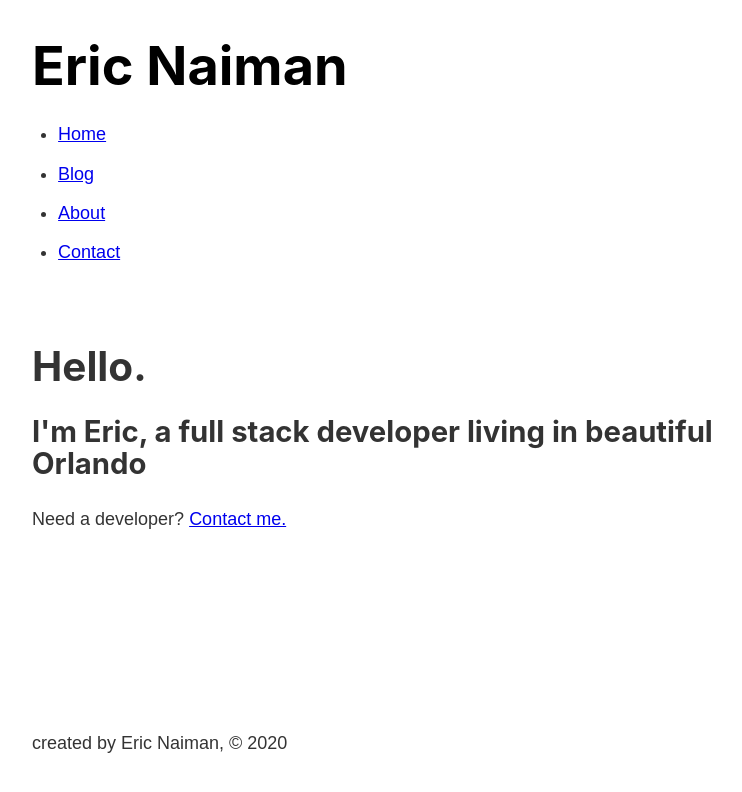
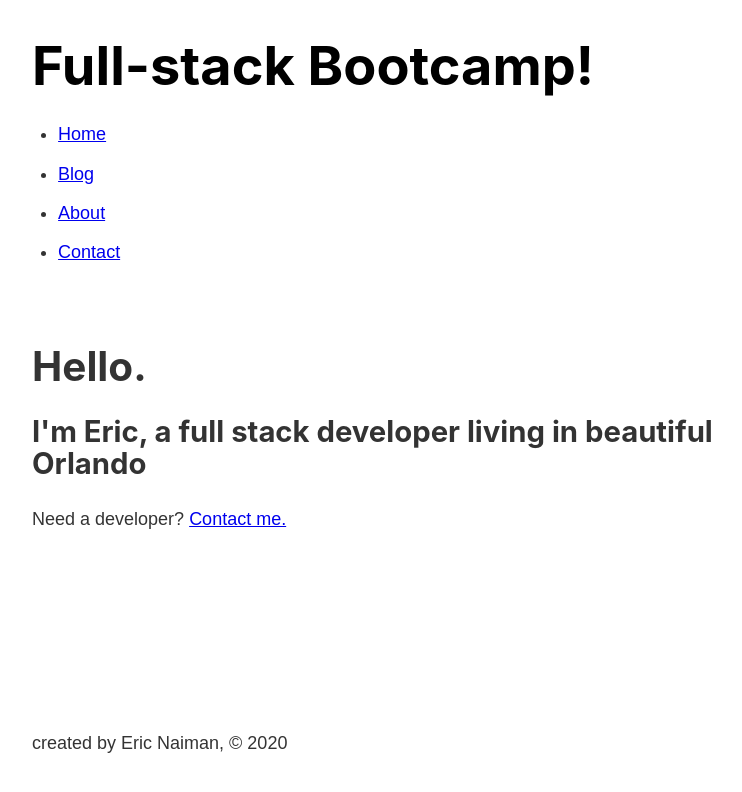
Before and after one commit to enaiman1/Gatsby-Blog, a Gatsby site: page / in a window 1280 px wide. Shown: the whole page, without its empty margins (251-993 px from the left). Built offline with nearby package versions, Linux system fonts and the light colour scheme; Gatsby itself is replaced by a stand-in of ours.

Commit message:
added site meta data to dynamically add page title and author name

```diff
--- a/gatsby-config.js
+++ b/gatsby-config.js
@@ -1,11 +1,10 @@
-/**
- * Configure your Gatsby site with this file.
- *
- * See: https://www.gatsbyjs.com/docs/gatsby-config/
- */
+
 
 module.exports = {
-  /* Your site config here */
+  siteMetadata: {
+    title: 'Full-stack Bootcamp!',
+    author: 'Eric Naiman'
+  },
   plugins: [
     'gatsby-plugin-sass'
   ],
--- a/src/components/footer.js
+++ b/src/components/footer.js
@@ -1,9 +1,20 @@
 import React from 'react'
+import { graphql, useStaticQuery } from "gatsby"
 
 const Footer = () => {
+    const data = useStaticQuery(graphql`
+    query{
+      site {
+        siteMetadata{
+         author
+        }
+      }
+    }
+    `)
+
     return (
         <footer>
-            <p>created by Eric Naiman, © 2020 </p>
+            <p>created by {data.site.siteMetadata.author}, © 2020 </p>
         </footer>
     )
 }
--- a/src/components/header.js
+++ b/src/components/header.js
@@ -1,14 +1,28 @@
 import React from "react"
-import { Link } from "gatsby"
+import { Link, graphql, useStaticQuery } from "gatsby"
 
 import headerStyles from "./header.module.scss"
 
+
+
 const Header = () => {
+  // graphql data being fetched
+  const data = useStaticQuery(graphql`
+  query{
+    site {
+      siteMetadata{
+        title
+      }
+    }
+  }
+  `)
+
+
   return (
     <header className={headerStyles.header}>
       <h1>
         <Link className={headerStyles.title} to="/">
-          Eric Naiman
+         {data.site.siteMetadata.title}
         </Link>
       </h1>
       <nav>
```
